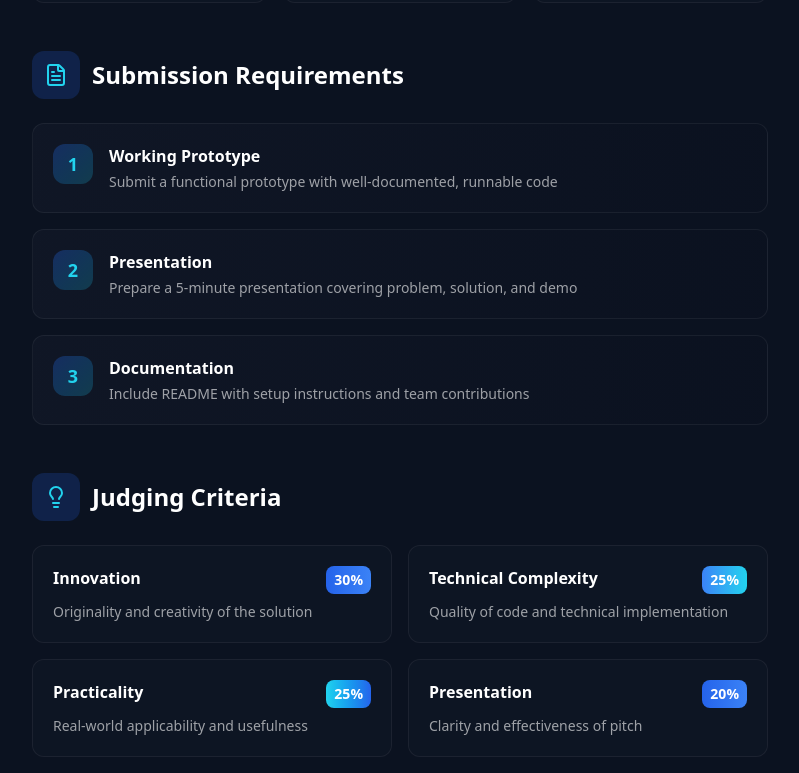
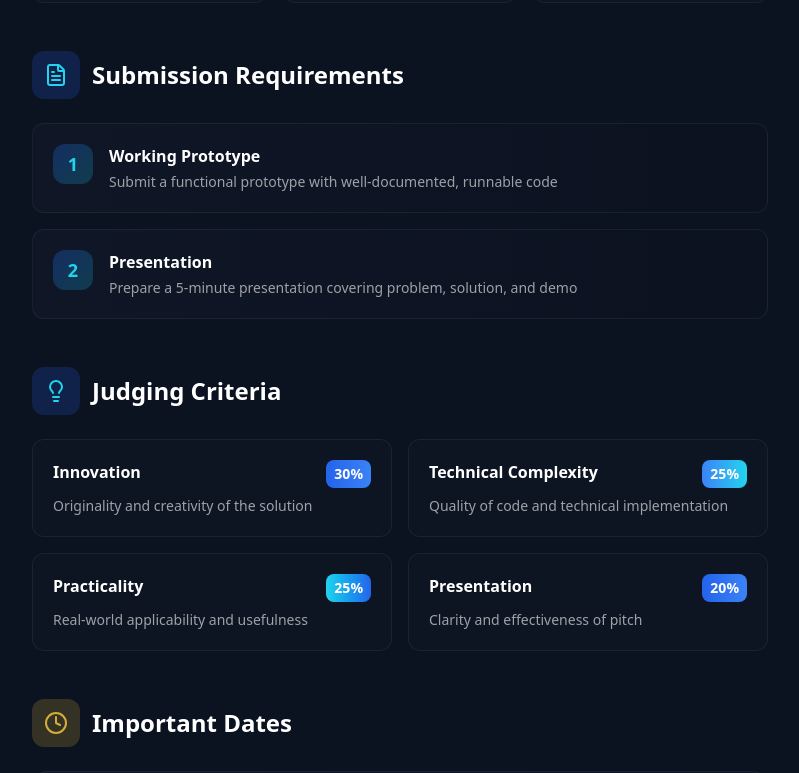
Before and after one commit to robertgill1604/Chakravyuha-webr, a Next.js app: page /guidelines in a window 1280 px wide. Shown: the part 1384-2157 px from the top of the page, without its empty margins (240-1039 px from the left). Built offline with nearby package versions, Linux system fonts and the light colour scheme.

Commit message:
Remove Documentation requirement from guidelines

```diff
--- a/app/guidelines/page.tsx
+++ b/app/guidelines/page.tsx
@@ -128,7 +128,6 @@ export default function GuidelinesPage() {
               {[
                 { step: 1, title: "Working Prototype", desc: "Submit a functional prototype with well-documented, runnable code" },
                 { step: 2, title: "Presentation", desc: "Prepare a 5-minute presentation covering problem, solution, and demo" },
-                { step: 3, title: "Documentation", desc: "Include README with setup instructions and team contributions" },
               ].map((item, index) => (
                 <m.div
                   key={index}
```
